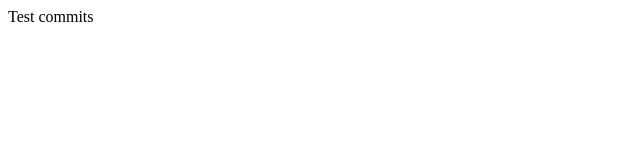
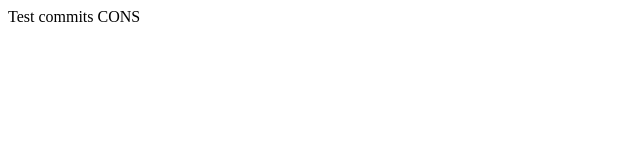
Before and after one commit to Trimud/test-webhooks, a plain HTML site: page index.html in a window 1280 px wide. Shown: the full height of the page, 0-640 px from the left. Drawn offline with Linux system fonts and the light colour scheme.

Commit message:
CONS-360 Test commit

```diff
--- a/index.html
+++ b/index.html
@@ -7,6 +7,6 @@
 	<title>Test</title>
 </head>
 <body>
-	Test commits
+	Test commits CONS
 </body>
 </html>
```
